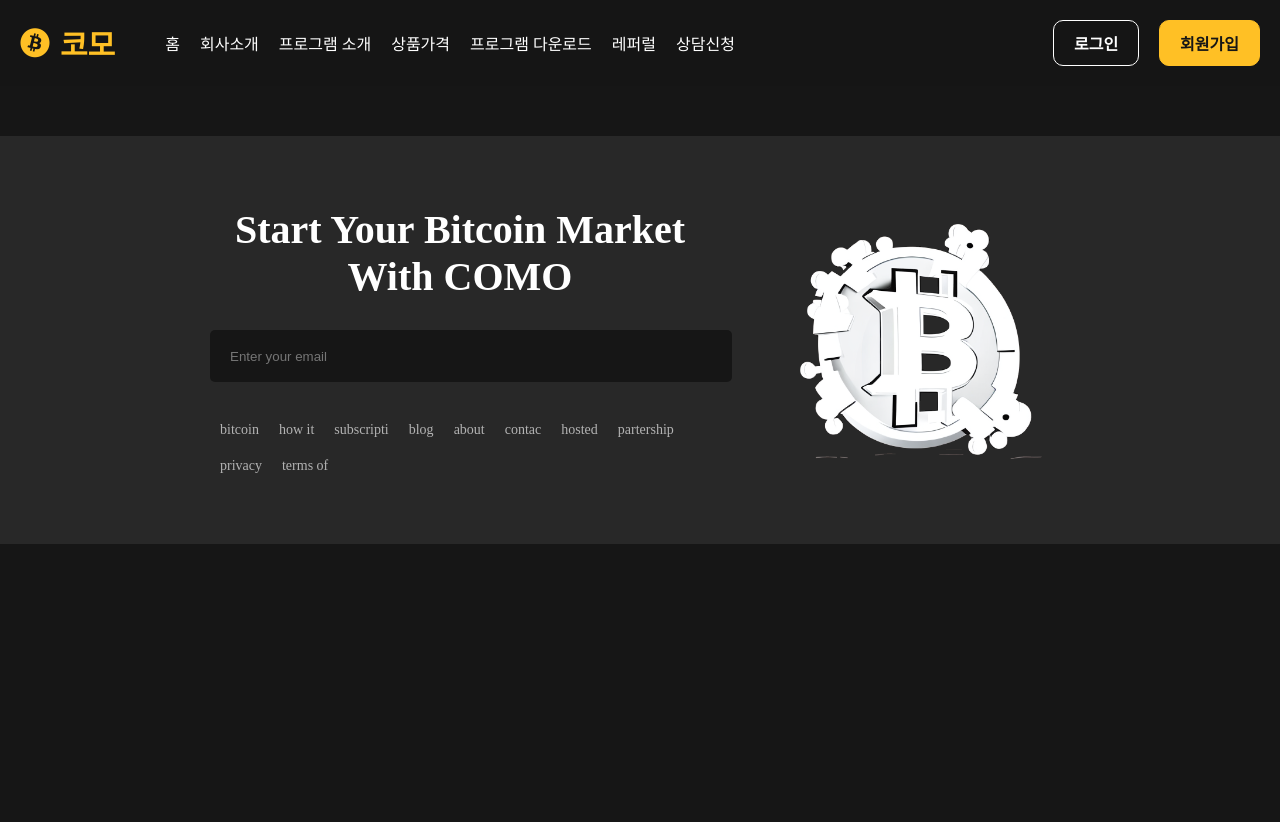
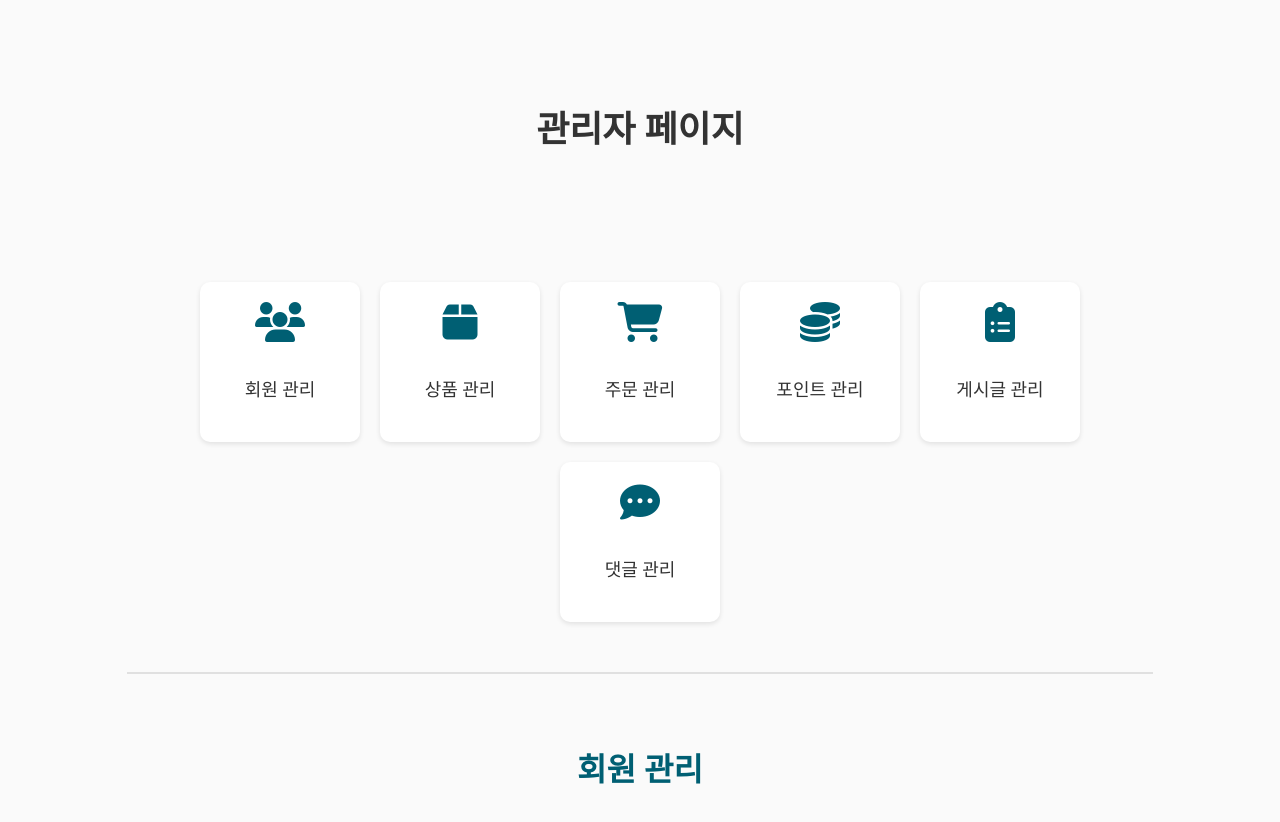
Before and after one commit to Ryugi62/como_website, a Vue app in the folder web/: page /admin in a window 1280 px wide. Shown: the top 822 px of the page. Before the commit the page ends 800 px from the top, so only its background shows below. Built offline with nearby package versions, Linux system fonts and the light colour scheme.

Commit message:
design : create admin page design

```diff
--- a/web/src/views/AdminView.vue
+++ b/web/src/views/AdminView.vue
@@ -1,22 +1,221 @@
 <template>
-  <div class="download-view">
-    <HeaderComponent />
-    <FooterComponent />
+  <div class="admin-view">
+    <div class="content">
+      <h1 class="content-title">관리자 페이지</h1>
+      <div class="feature-container">
+        <div class="features">
+          <div
+            class="feature"
+            v-for="feature in features"
+            :key="feature.title"
+            @click="selectFeature(feature.title)"
+          >
+            <i :class="feature.icon"></i>
+            <p>{{ feature.title }}</p>
+          </div>
+        </div>
+      </div>
+
+      <hr />
+
+      <div class="selected-feature-content">
+        <h2 v-if="selectedFeature">{{ selectedFeature }}</h2>
+        <p v-if="selectedFeature">Content for {{ selectedFeature }}</p>
+
+        <component v-if="currentComponent" :is="currentComponent" />
+      </div>
+    </div>
   </div>
 </template>
 
 <script>
-import HeaderComponent from "@/components/HeaderComponent.vue";
-import FooterComponent from "@/components/FooterComponent.vue";
+import UserManagement from "@/components/admin/UserManagement.vue";
+import ProductManagement from "@/components/admin/ProductManagement.vue";
+import OrderManagement from "@/components/admin/OrderManagement.vue";
+import PointManagement from "@/components/admin/PointManagement.vue";
+import PostManagement from "@/components/admin/PostManagement.vue";
+import CommentManagement from "@/components/admin/CommentManagement.vue";
 
 export default {
-  name: "RegisterView",
+  name: "AdminView",
 
   components: {
-    HeaderComponent,
-    FooterComponent,
+    UserManagement,
+    ProductManagement,
+    OrderManagement,
+    PointManagement,
+    PostManagement,
+    CommentManagement,
+  },
+
+  data() {
+    return {
+      features: [
+        {
+          icon: "fas fa-users",
+          title: "회원 관리",
+          component: UserManagement,
+        },
+        {
+          icon: "fas fa-box",
+          title: "상품 관리",
+          component: ProductManagement,
+        },
+        {
+          icon: "fas fa-shopping-cart",
+          title: "주문 관리",
+          component: OrderManagement,
+        },
+        {
+          icon: "fas fa-coins",
+          title: "포인트 관리",
+          component: PointManagement,
+        },
+        {
+          icon: "fas fa-clipboard-list",
+          title: "게시글 관리",
+          component: PostManagement,
+        },
+        {
+          icon: "fas fa-comment-dots",
+          title: "댓글 관리",
+          component: CommentManagement,
+        },
+      ],
+
+      selectedFeature: "회원 관리",
+    };
+  },
+
+  computed: {
+    currentComponent() {
+      const feature = this.features.find(
+        (f) => f.title === this.selectedFeature
+      );
+
+      return feature ? feature.component : null;
+    },
+  },
+
+  methods: {
+    selectFeature(title) {
+      this.selectedFeature = title;
+    },
   },
 };
 </script>
 
-<style scoped></style>
+<style scoped>
+.admin-view {
+  display: flex;
+  flex-direction: column;
+  align-items: center;
+  width: 100%;
+  background-color: #fafafa;
+  padding: 50px 0;
+}
+
+.content {
+  display: flex;
+  flex-direction: column;
+  align-items: center;
+  width: 80%;
+  max-width: 1440px;
+}
+
+.content-title {
+  margin: 50px 0;
+  font-size: 36px;
+  font-weight: bold;
+  color: #333;
+}
+
+.feature-container {
+  display: flex;
+  flex-wrap: wrap;
+  justify-content: center;
+  margin-top: 50px;
+}
+
+.features {
+  display: flex;
+  justify-content: center;
+  flex-wrap: wrap;
+  gap: 20px;
+  margin-top: 30px;
+}
+
+.feature {
+  display: flex;
+  flex-direction: column;
+  align-items: center;
+  width: 120px;
+  height: 120px;
+  cursor: pointer;
+  padding: 20px;
+  border-radius: 10px;
+  background-color: #fff;
+  box-shadow: 0 2px 5px rgba(0, 0, 0, 0.1);
+  transition: transform 0.3s ease, box-shadow 0.3s ease;
+}
+
+.feature:hover {
+  transform: translateY(-5px);
+  box-shadow: 0 4px 8px rgba(0, 0, 0, 0.2);
+  background-color: #f0f0f0;
+}
+.feature:active {
+  transform: translateY(0);
+  box-shadow: 0 2px 5px rgba(0, 0, 0, 0.1);
+  background-color: #fff;
+}
+
+.feature i {
+  font-size: 40px;
+  margin-bottom: 15px;
+  color: #005f73;
+}
+
+.feature p {
+  font-size: 18px;
+  color: #333;
+}
+
+hr {
+  width: 100%;
+  margin: 50px 0;
+  border: 1px solid #e0e0e0;
+}
+
+.selected-feature-content {
+  width: 100%;
+  margin-bottom: 50px;
+}
+
+.selected-feature-content h2 {
+  color: #005f73;
+  margin-top: 20px;
+  text-align: center;
+  font-size: 32px;
+  font-weight: bold;
+}
+
+@media screen and (max-width: 768px) {
+  .content-title {
+    font-size: 28px;
+  }
+
+  .feature {
+    width: 140px;
+    height: 140px;
+  }
+
+  .feature i {
+    font-size: 30px;
+  }
+
+  .feature p {
+    font-size: 16px;
+  }
+}
+</style>
```
